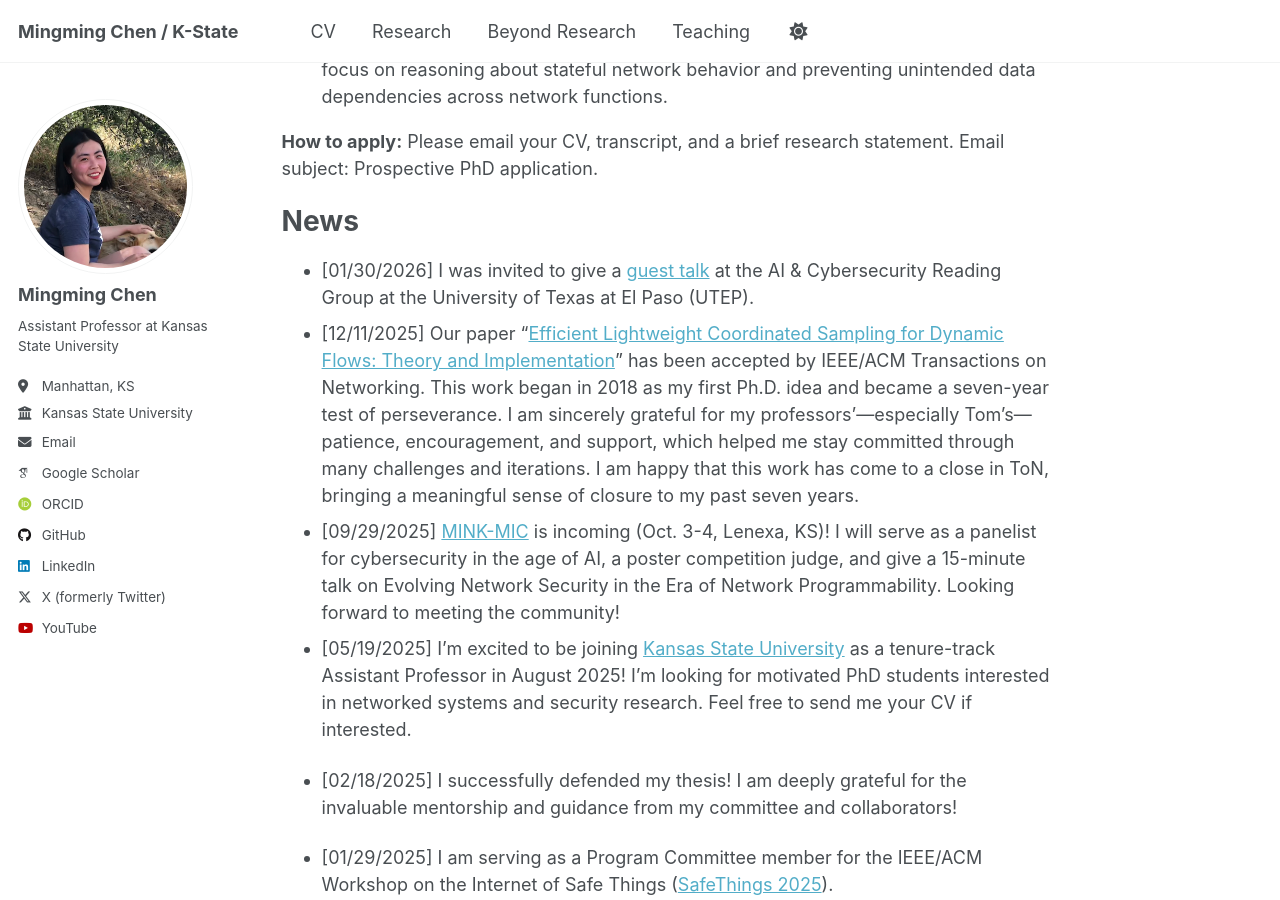
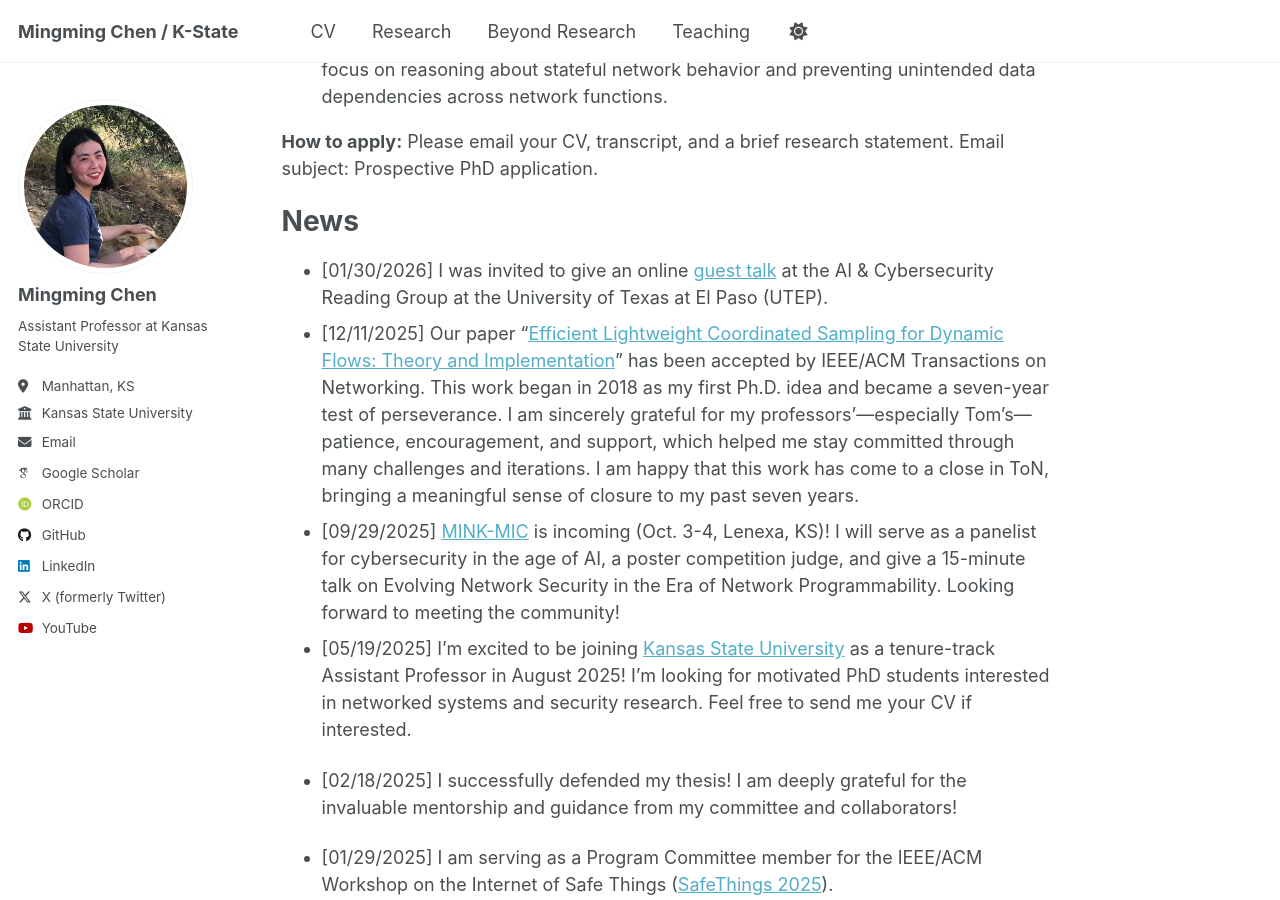
Before and after one commit to mzc796/mzc796.github.io, a Jekyll site: the page built from _pages/about.md, in a window 1280 px wide and 900 px high, scrolled down 1041 px. Built offline with Jekyll 4.4.1, drawn with Linux system fonts in a browser that asks for light colours; some web fonts are replaced; a script that is not in the unit is left out.

Commit message:
Change guest talk format to online
Updated the news section to reflect the change from an in-person to an online guest talk invitation.

```diff
--- a/_pages/about.md
+++ b/_pages/about.md
@@ -20,7 +20,7 @@
 
 News
 ======
-- [01/30/2026] I was invited to give a [guest talk](https://www.linkedin.com/feed/update/urn:li:activity:7421638950114574336/) at the AI & Cybersecurity Reading Group at the University of Texas at El Paso (UTEP).
+- [01/30/2026] I was invited to give an online [guest talk](https://www.linkedin.com/feed/update/urn:li:activity:7421638950114574336/) at the AI & Cybersecurity Reading Group at the University of Texas at El Paso (UTEP).
 - [12/11/2025] Our paper “[Efficient Lightweight Coordinated Sampling for Dynamic Flows: Theory and Implementation](https://ieeexplore.ieee.org/document/11300298)” has been accepted by IEEE/ACM Transactions on Networking. This work began in 2018 as my first Ph.D. idea and became a seven-year test of perseverance. I am sincerely grateful for my professors’—especially Tom’s—patience, encouragement, and support, which helped me stay committed through many challenges and iterations. I am happy that this work has come to a close in ToN, bringing a meaningful sense of closure to my past seven years.
 - [09/29/2025] [MINK-MIC](https://www.minkwic.org/) is incoming (Oct. 3-4, Lenexa, KS)! I will serve as a panelist for cybersecurity in the age of AI, a poster competition judge, and give a 15-minute talk on Evolving Network Security in the Era of Network Programmability. Looking forward to meeting the community!
 - [05/19/2025] I’m excited to be joining [Kansas State University](https://kcats.k-state.edu/) as a tenure-track Assistant Professor in August 2025! I’m looking for motivated PhD students interested in networked systems and security research. Feel free to send me your CV if interested.
```
